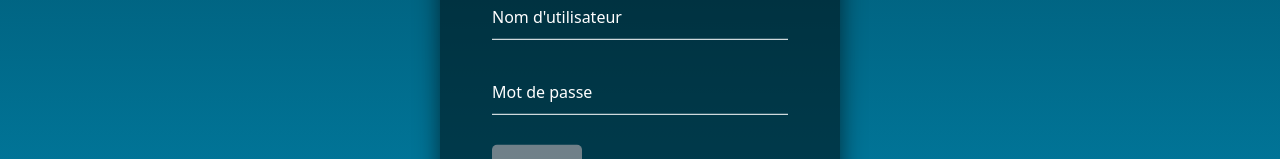
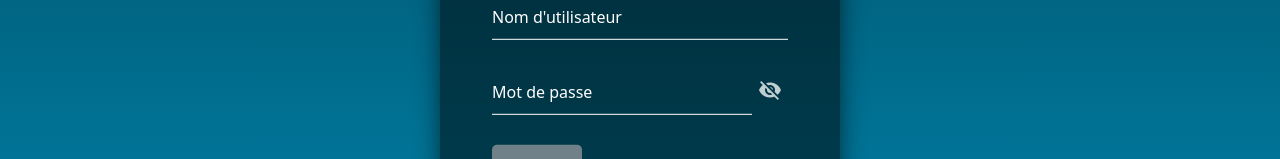
Before and after one commit to MatheoGaillac/FrontGSB-Angular, an Angular app: page /login in a window 1280 px wide. Shown: the part 342-501 px from the top of the page. Built offline with nearby package versions, Linux system fonts and the light colour scheme.

Commit message:
Feat : Toggle visibility password

```diff
--- a/src/app/login/login.component.css
+++ b/src/app/login/login.component.css
@@ -69,13 +69,27 @@
   font-size: 12px;
 }
 
-.has-error {
-  border-bottom: 1px solid red;
-}
-
 .error-message {
   color: red;
   font-size: 12px;
   margin-top: 1px;
   margin-bottom: 5px;
 }
+
+.custom-icon-button mat-icon {
+  color: rgba(255, 255, 255, 0.753);
+}
+
+.custom-icon-button {
+  border: none;
+  background: none;
+}
+
+.pass {
+  display: flex;
+  align-items: center;
+}
+
+.input-container {
+  flex: 1;
+}
--- a/src/app/login/login.component.html
+++ b/src/app/login/login.component.html
@@ -4,12 +4,19 @@
     <div class="form-group user-box" [ngClass]="{'has-error': (formSubmitted || user_id.touched) && user_id.invalid}">
       <input type="text" [formControl]="user_id" required />
       <label>Nom d'utilisateur</label>
-      <div *ngIf="(formSubmitted || user_id.touched) && user_id.invalid" class="error-message">Veuillez remplir ce champ</div>
+      <div *ngIf="(formSubmitted || user_id.touched) && user_id.invalid" class="error-message">Veuillez remplir ce champ
+      </div>
     </div>
     <div class="form-group user-box" [ngClass]="{'has-error': (formSubmitted || password.touched) && password.invalid}">
-      <input type="password" [formControl]="password" required />
-      <label>Mot de passe</label>
-      <div *ngIf="(formSubmitted || password.touched) && password.invalid" class="error-message">Veuillez remplir ce champ</div>
+      <div class="pass">
+        <input [type]="showPassword ? 'text' : 'password'" [formControl]="password" required />
+        <button type="button" (click)="toggleVisibility()" class="custom-icon-button">
+          <mat-icon aria-hidden="false" [fontIcon]="showPassword ? 'visibility' : 'visibility_off' "></mat-icon>
+        </button>
+        <label>Mot de passe</label>
+      </div>
+      <div *ngIf="(formSubmitted || password.touched) && password.invalid" class="error-message">Veuillez remplir ce
+        champ</div>
     </div>
     <div *ngIf="getErrorMessage() !== ''" class="error-message">{{ getErrorMessage() }}</div>
     <button class="submit-button" (click)="onSubmit()">Envoyer</button>
--- a/src/app/login/login.component.ts
+++ b/src/app/login/login.component.ts
@@ -2,17 +2,13 @@ import { MenuComponent } from '../menu/menu.component';
 import { GsbLoginService } from '../service/gsb-login.service';
 import { CommonModule } from '@angular/common';
 import { Component } from '@angular/core';
-import {
-  FormControl,
-  Validators,
-  FormsModule,
-  ReactiveFormsModule,
-} from '@angular/forms';
+import {MatIconModule} from '@angular/material/icon';
+import {FormControl, Validators, FormsModule, ReactiveFormsModule} from '@angular/forms';
 
 @Component({
   selector: 'app-login',
   standalone: true,
-  imports: [CommonModule, ReactiveFormsModule, MenuComponent],
+  imports: [CommonModule, ReactiveFormsModule, MenuComponent, MatIconModule],
   templateUrl: './login.component.html',
   styleUrls: ['./login.component.css'],
 })
@@ -20,6 +16,7 @@ export class LoginComponent {
   user_id: FormControl = new FormControl('', Validators.required);
   password: FormControl = new FormControl('', Validators.required);
   formSubmitted: boolean = false;
+  showPassword: boolean = false;
 
   constructor(private loginService: GsbLoginService) {}
 
@@ -38,4 +35,8 @@ export class LoginComponent {
   getErrorMessage() {
     return this.loginService.getErrorStatus();
   }
+
+  toggleVisibility(){
+    this.showPassword = !this.showPassword;
+  }
 }
```
